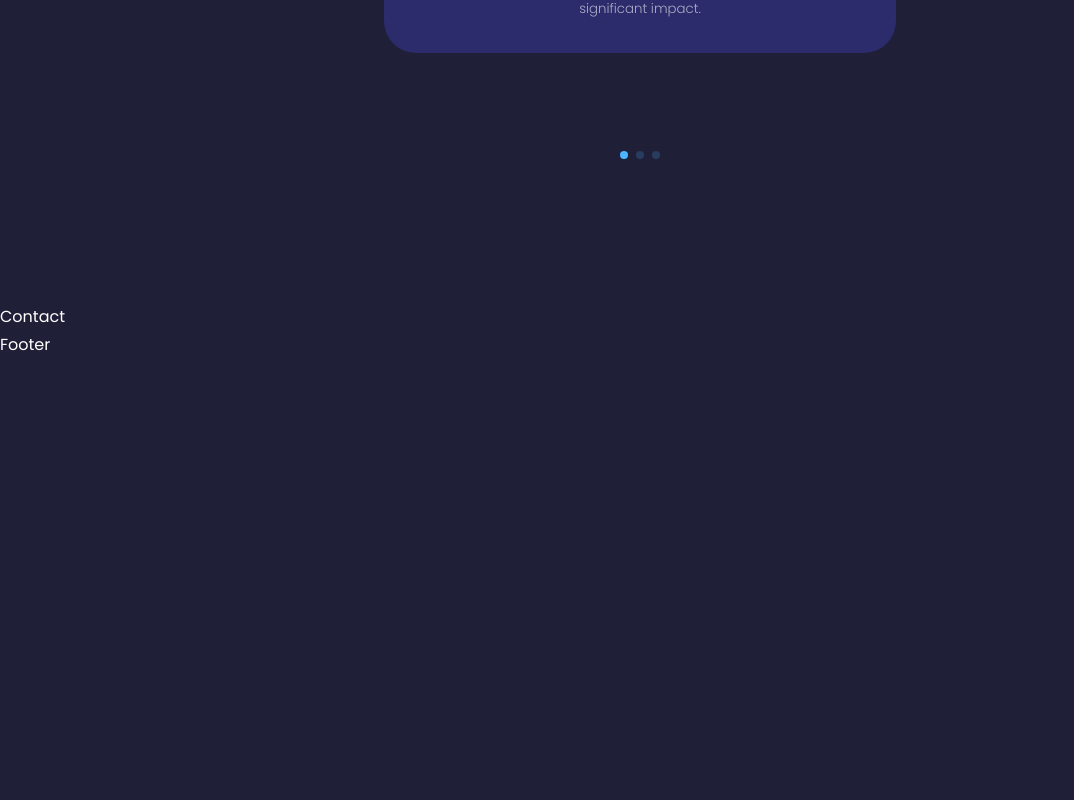
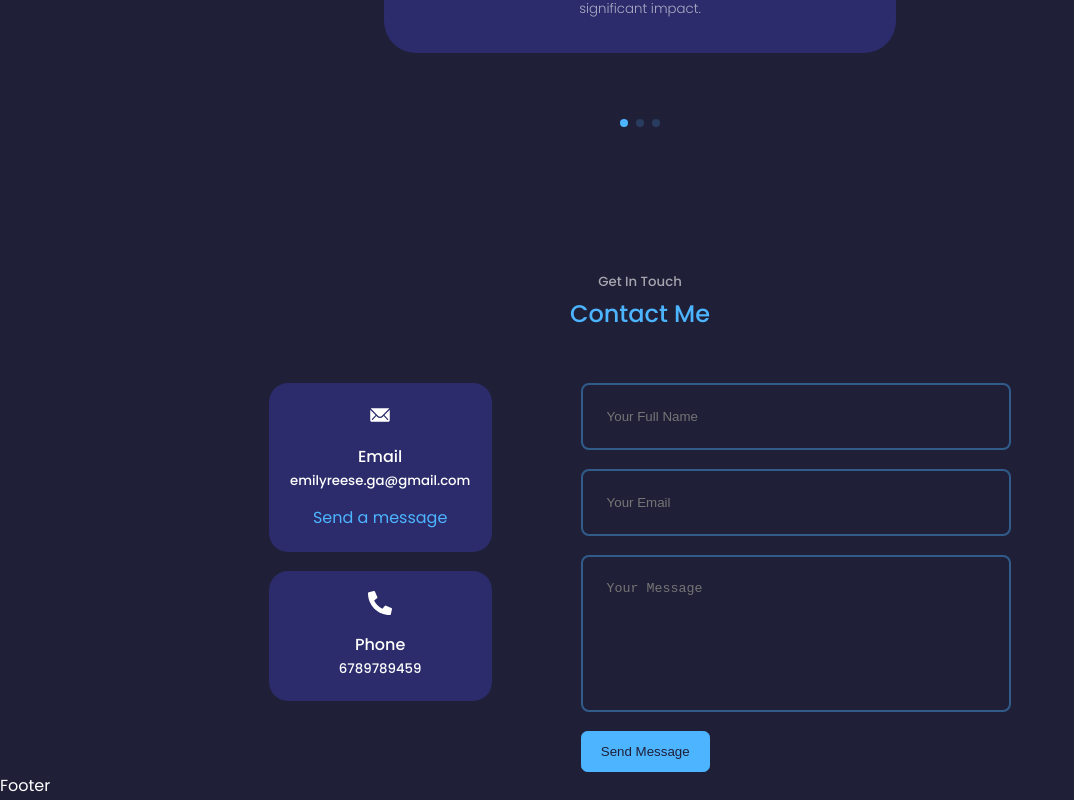
Before and after one commit to EmiReese/portfolio5, a React (Create React App) app: page / in a window 1280 px wide. Shown: the part 3803-4603 px from the top of the page, without its empty margins (0-1074 px from the left). Before the commit the page ends 4161 px from the top, so only its background shows below. Built offline with nearby package versions, Linux system fonts and the light colour scheme.

Commit message:
contact section done

```diff
--- a/package.json
+++ b/package.json
@@ -7,6 +7,7 @@
     "@testing-library/jest-dom": "^5.17.0",
     "@testing-library/react": "^13.4.0",
     "@testing-library/user-event": "^13.5.0",
+    "emailjs-com": "^3.2.0",
     "react": "^18.2.0",
     "react-dom": "^18.2.0",
     "react-icons": "^4.12.0",
--- a/src/components/contact/Contact.jsx
+++ b/src/components/contact/Contact.jsx
@@ -1,8 +1,55 @@
 import React from 'react'
 import './contact.css'
+import { IoIosMail } from "react-icons/io";
+import { FaPhoneAlt } from "react-icons/fa";
+import { useRef } from 'react';
+import emailjs from "emailjs-com";
+
 const Contact = () => {
+
+  const form = useRef();
+
+  const sendEmail = (e) => {
+    e.preventDefault();
+
+    emailjs.sendForm('service_akuyrde', 'template_mae957g', form.current, 'Axix1-oQZyLqZxWVq')
+      .then((result) => {
+          console.log(result.text);
+          e.target.reset();
+      }, (error) => {
+          console.log(error.text);
+      });
+  };
+
   return (
-    <section id="contact">Contact</section>
+    <section id="contact">
+      <h5>Get In Touch</h5>
+      <h2>Contact Me</h2>
+
+      <div className="container contact__container">
+        <div className='contact__options'>
+          <article className='contact__option'>
+            <IoIosMail className='contact__option-icon'/>
+            <h4>Email</h4>
+            <h5>emilyreese.ga@gmail.com</h5>
+            <a href="mailto:emilyreese.ga@gmail.com">Send a message</a>
+          </article>
+
+          <article className='contact__option'>
+            <FaPhoneAlt className='contact__option-icon'/>
+            <h4>Phone</h4>
+            <h5>6789789459</h5>
+          </article>
+        </div>
+        {/* END OF OPTIONS */}
+        <form ref={form} onSubmit={sendEmail}>
+          <input type="text" name="name" placeholder="Your Full Name" required />
+          <input type="email" name="email" placeholder="Your Email" required />
+          <textarea name="message" rows="7" placeholder='Your Message' required ></textarea>
+          <button type="submit" className='btn btn-primary'>Send Message</button>
+        </form>
+      </div>
+    </section>
   )
 }
 
--- a/src/components/contact/contact.css
+++ b/src/components/contact/contact.css
@@ -0,0 +1,72 @@
+.container.contact__container {
+    width: 58%;
+    display: grid;
+    grid-template-columns: 30% 58%;
+    gap: 12%;
+}
+
+.contact__options {
+    display: flex;
+    flex-direction: column;
+    gap: 1.2rem;
+}
+
+.contact__option {
+    background: var(--color-bg-variant);
+    padding: 1.2rem;
+    border-radius: 1.2rem;
+    text-align: center;
+    border: 1px solid transparent;
+    transition: var(--transition);
+}
+
+.contact__option:hover {
+    background: transparent;
+    border-color: var(--color-primary-variant);
+}
+
+.contact__option-icon {
+    font-size: 1.5rem;
+    margin-bottom: 0.5rem;
+}
+
+.contact__option a {
+    margin-top: 0.7rem;
+    display: inline-block
+}
+
+/* FORM */
+
+form {
+    display: flex;
+    flex-direction: column;
+    gap: 1.2rem;
+}
+
+input, textarea {
+    width: 100%;
+    padding: 1.5rem;
+    border-radius: 0.5rem;
+    background: transparent;
+    border: 2px solid var(--color-primary-variant);
+    resize: none;
+    color: var(--color-white);
+}
+
+
+/* MEDIA QUERIES  */
+
+/* MEDIUM DEVICES */
+@media screen and (max-width: 1024px) {
+   .container.contact__container {
+    grid-template-columns: 1fr;
+    gap: 2rem;
+   }
+  }
+
+  /* SMALL DEVICES */
+  @media screen and (max-width: 600px) {
+    .container.contact__container {
+        width: var(--container-width-sm)
+    }
+  }
--- a/src/components/testimonials/testimonials.css
+++ b/src/components/testimonials/testimonials.css
@@ -1,6 +1,5 @@
 .container.testimonials__container {
     width: 40%;
-    padding-bottom: 2rem;
 }
 
 .swiper-pagination-clickable .swiper-pagination-bullet {
@@ -45,7 +44,6 @@ background: var(--color-primary);
   @media screen and (max-width: 600px) {
    .container.testimonials__container {
     width: var(--container-width-sm);
-    padding-bottom: 1rem;
    }
 
    .client__review {
```
Also changed, not shown: 1 other file (tests, documents, lock files or other folders).
